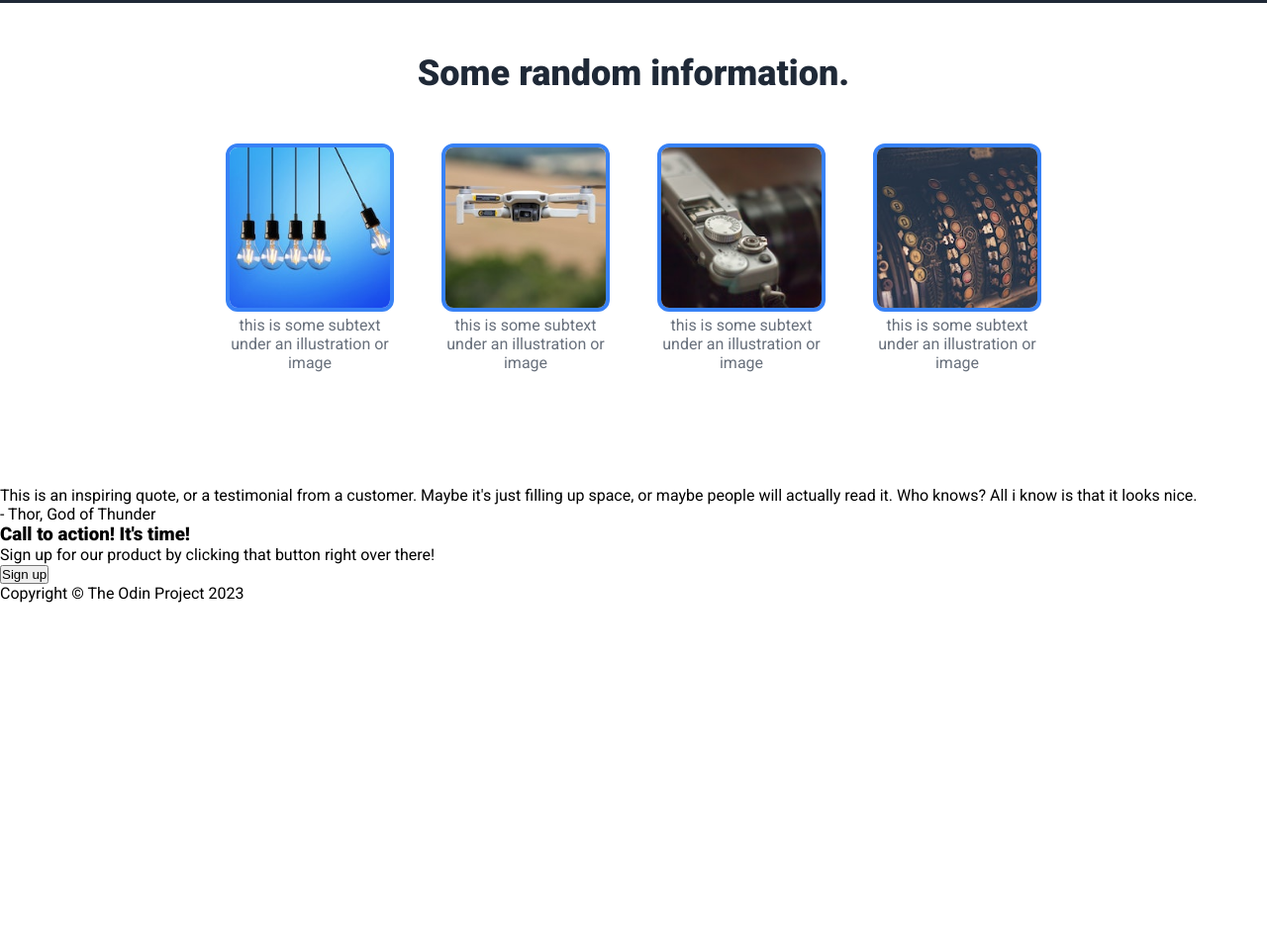
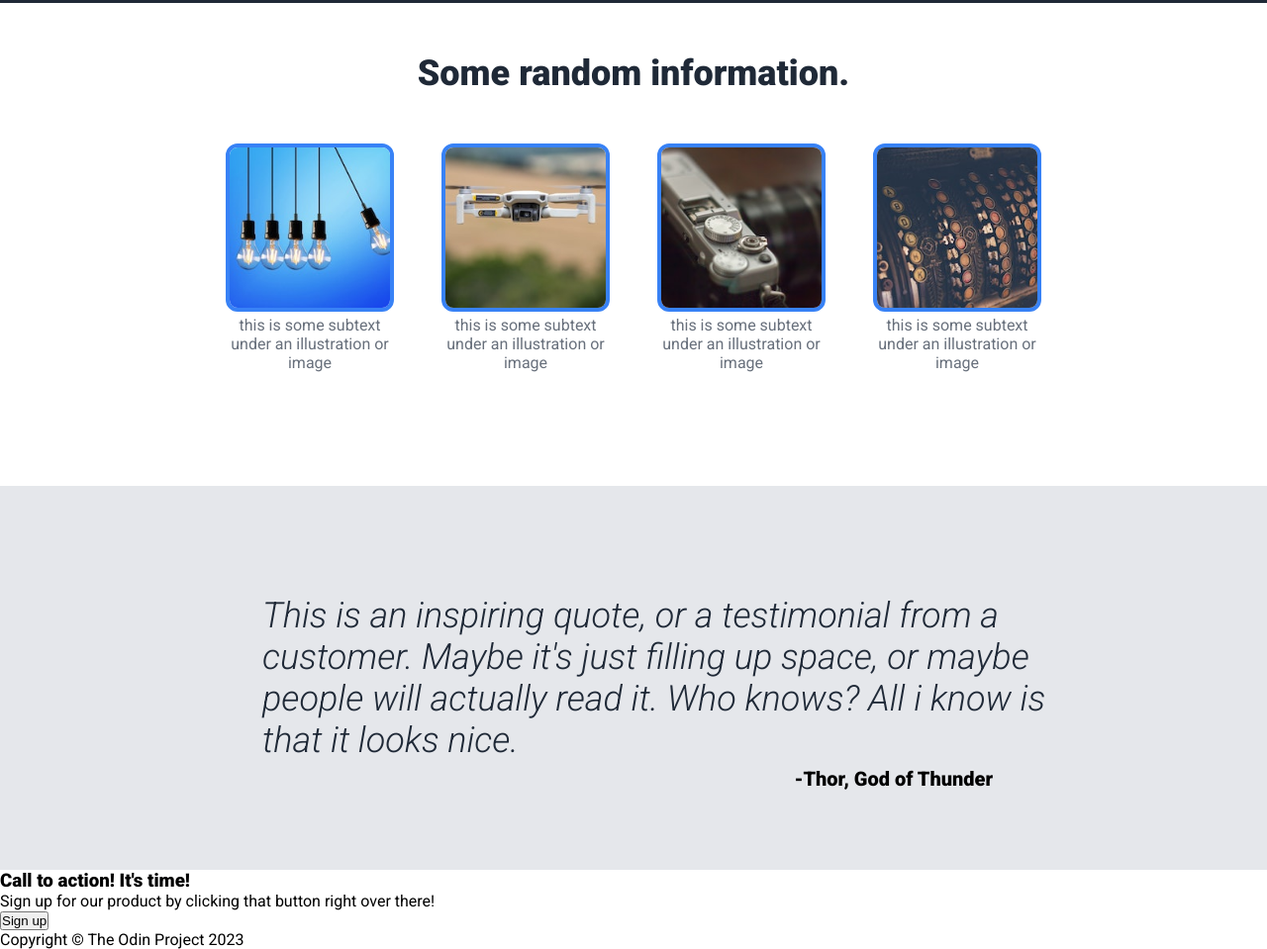
Before and after one commit to piotr-kukla-real/odin-landing-page, a plain HTML site: page index.html in a window 1280 px wide. Shown: the part 508-1467 px from the top of the page at 99% size. Before the commit the page ends 1117 px from the top, so only its background shows below. Drawn offline with Linux system fonts and the light colour scheme.

Commit message:
Style quote section in index.html

```diff
--- a/index.html
+++ b/index.html
@@ -57,12 +57,14 @@
                 </li>
             </ul>
         </div>
-        <figure>
-            <blockquote>
-                This is an inspiring quote, or a testimonial from a customer. Maybe it's just filling up space, or maybe people will actually read it. Who knows? All i know is that it looks nice.
-            </blockquote>
-            <figcaption>- Thor, God of Thunder</figcaption>
-        </figure>
+        <div class="quote-section">
+            <figure class="quote-container">
+                <blockquote class="quote-text">
+                    This is an inspiring quote, or a testimonial from a customer. Maybe it's just filling up space, or maybe people will actually read it. Who knows? All i know is that it looks nice.
+                </blockquote>
+                <figcaption class="quote-author">-Thor, God of Thunder</figcaption>
+            </figure>
+        </div>
         <h3>Call to action! It's time!</h3>
         <p>Sign up for our product by clicking that button right over there!</p>
         <button>Sign up</button>
--- a/style.css
+++ b/style.css
@@ -128,3 +128,29 @@ body {
     color: #68707C;
     padding: 0 var(--border-size);
 }
+
+.quote-section {
+    background-color: #E5E7EB;
+    padding: 110px 0 80px;
+}
+
+.quote-container {
+    max-width: 850px;
+    margin: 0 auto;
+    padding-left: 50px;
+}
+
+.quote-text {
+    color: #1F2937;
+    font-style: italic;
+    font-size: 36px;
+    font-weight: 300;
+}
+
+.quote-author {
+    text-align: right;
+    font-size: 20px;
+    font-weight: 900;
+    padding-right: 62px;
+    margin-top: 6px;
+}
```
